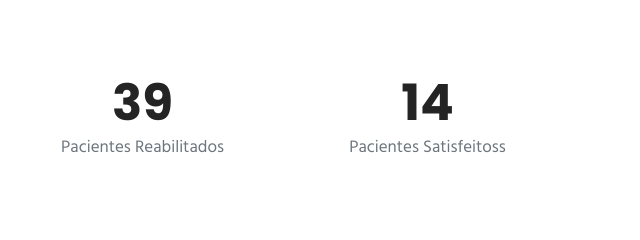
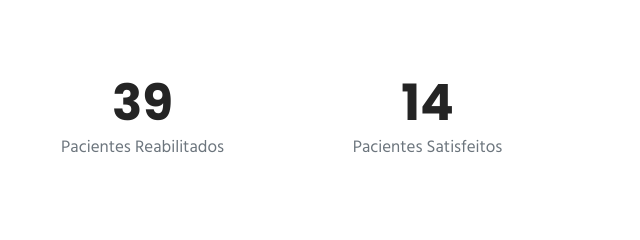
Before and after one commit to trovati/clinicaFrancisco, a plain HTML site: page index.html in a window 1280 px wide. Shown: the part 2260-2500 px from the top of the page, 640-1280 px from the left. Drawn offline with Linux system fonts and the light colour scheme; some packages are replaced by stand-ins of ours; a web font is replaced by a local one.

Commit message:
Fixing error

```diff
--- a/index.html
+++ b/index.html
@@ -199,7 +199,7 @@
 			<div class="col-lg-3 col-md-6 col-sm-6">
 				<div class="counter-item text-center">
 					<h3 class="mb-0"><span class="counter-stat font-weight-bold">14</span></h3>
-					<p class="text-muted">Pacientes Satisfeitoss </p>
+					<p class="text-muted">Pacientes Satisfeitos </p>
 				</div>
 			</div>
 		</div>
```
